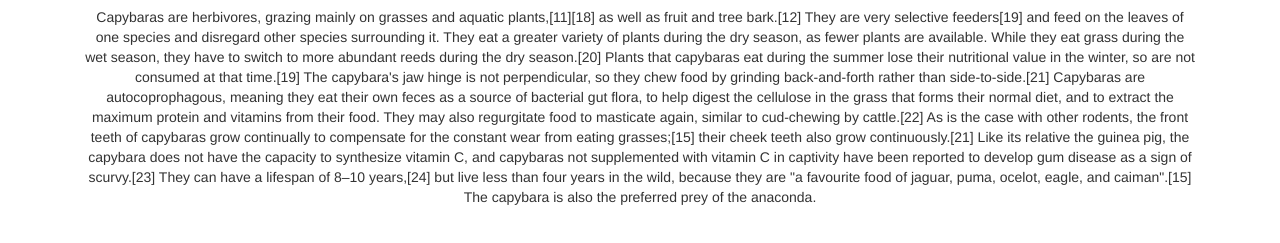
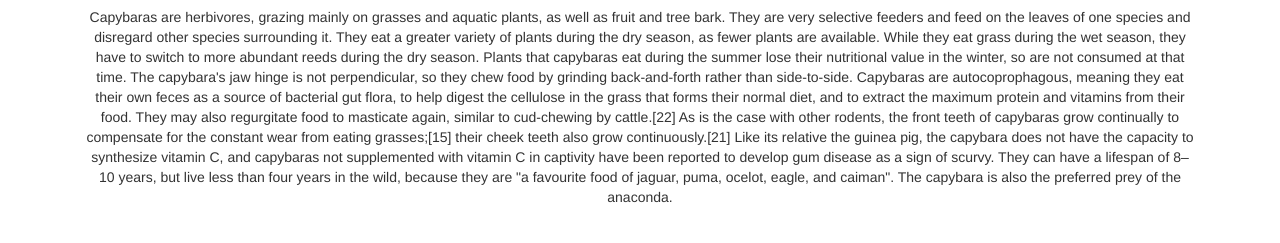
Before and after one commit to pdlipman/capybara, a plain HTML site: page content/diet.html in a window 1280 px wide. Shown: the part 153-396 px from the top of the page. Drawn offline with nearby package versions, Linux system fonts and the light colour scheme.

Commit message:
removed footnotes

```diff
--- a/content/diet.html
+++ b/content/diet.html
@@ -41,11 +41,11 @@
         <h1>Diet</h1>
         <div>
             <div>
-                Capybaras are herbivores, grazing mainly on grasses and aquatic plants,[11][18] as well as fruit and tree bark.[12] They are very selective feeders[19] and feed on the leaves of one species and disregard other species surrounding it. They eat a greater variety of plants during the dry season, as fewer plants are available. While they eat grass during the wet season, they have to switch to more abundant reeds during the dry season.[20] Plants that capybaras eat during the summer lose their nutritional value in the winter, so are not consumed at that time.[19] The capybara's jaw hinge is not perpendicular, so they chew food by grinding back-and-forth rather than side-to-side.[21] Capybaras are autocoprophagous, meaning they eat their own feces as a source of bacterial gut flora, to help digest the cellulose in the grass that forms their normal diet, and to extract the maximum protein and vitamins from their food. They may also regurgitate food to masticate again, similar to cud-chewing by cattle.[22] As is the case with other rodents, the front teeth of capybaras grow continually to compensate for the constant wear from eating grasses;[15] their cheek teeth also grow continuously.[21]
+                Capybaras are herbivores, grazing mainly on grasses and aquatic plants, as well as fruit and tree bark. They are very selective feeders and feed on the leaves of one species and disregard other species surrounding it. They eat a greater variety of plants during the dry season, as fewer plants are available. While they eat grass during the wet season, they have to switch to more abundant reeds during the dry season. Plants that capybaras eat during the summer lose their nutritional value in the winter, so are not consumed at that time. The capybara's jaw hinge is not perpendicular, so they chew food by grinding back-and-forth rather than side-to-side. Capybaras are autocoprophagous, meaning they eat their own feces as a source of bacterial gut flora, to help digest the cellulose in the grass that forms their normal diet, and to extract the maximum protein and vitamins from their food. They may also regurgitate food to masticate again, similar to cud-chewing by cattle.[22] As is the case with other rodents, the front teeth of capybaras grow continually to compensate for the constant wear from eating grasses;[15] their cheek teeth also grow continuously.[21]
 
-                Like its relative the guinea pig, the capybara does not have the capacity to synthesize vitamin C, and capybaras not supplemented with vitamin C in captivity have been reported to develop gum disease as a sign of scurvy.[23]
+                Like its relative the guinea pig, the capybara does not have the capacity to synthesize vitamin C, and capybaras not supplemented with vitamin C in captivity have been reported to develop gum disease as a sign of scurvy.
 
-                They can have a lifespan of 8–10 years,[24] but live less than four years in the wild, because they are "a favourite food of jaguar, puma, ocelot, eagle, and caiman".[15] The capybara is also the preferred prey of the anaconda.
+                They can have a lifespan of 8–10 years, but live less than four years in the wild, because they are "a favourite food of jaguar, puma, ocelot, eagle, and caiman". The capybara is also the preferred prey of the anaconda.
             </div>
         </div>
     </div>
```
